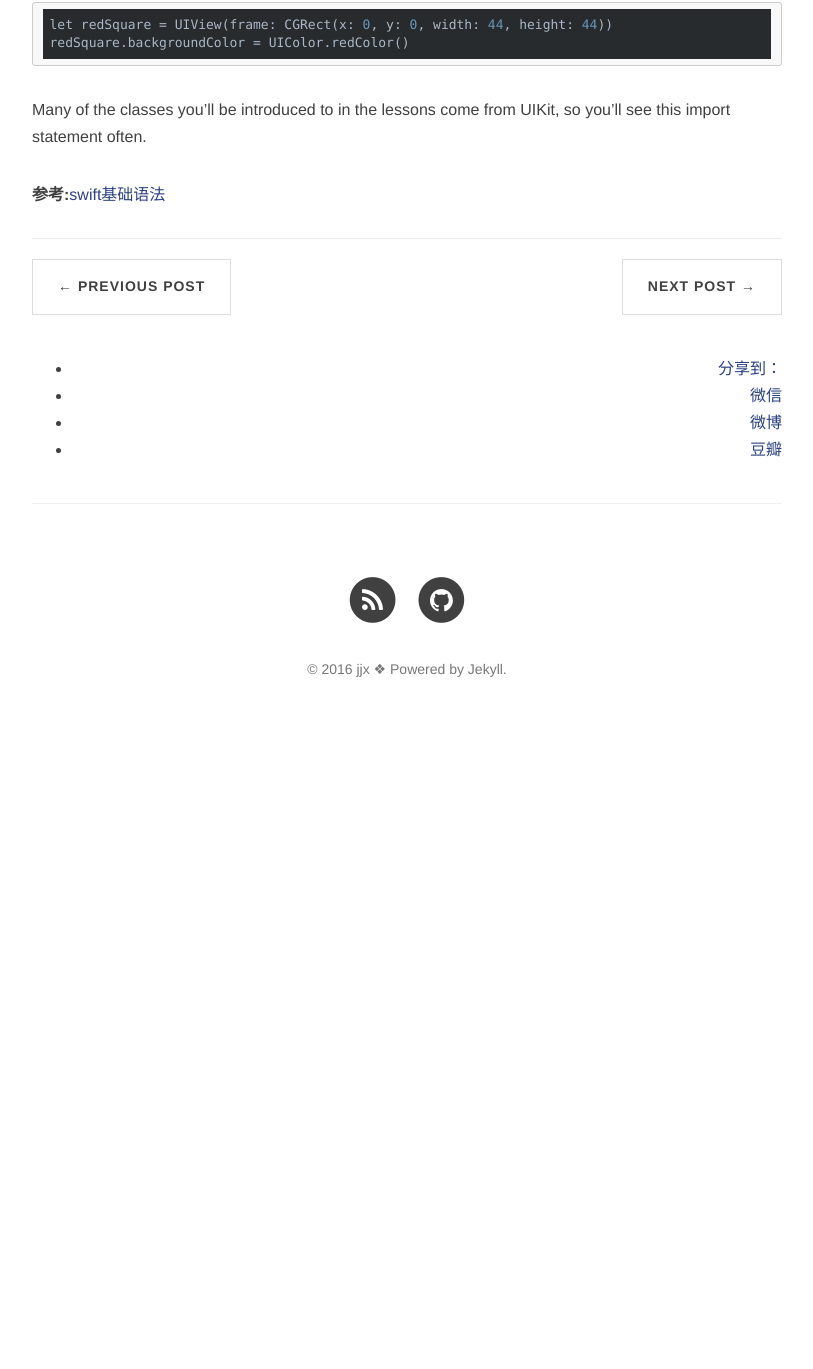
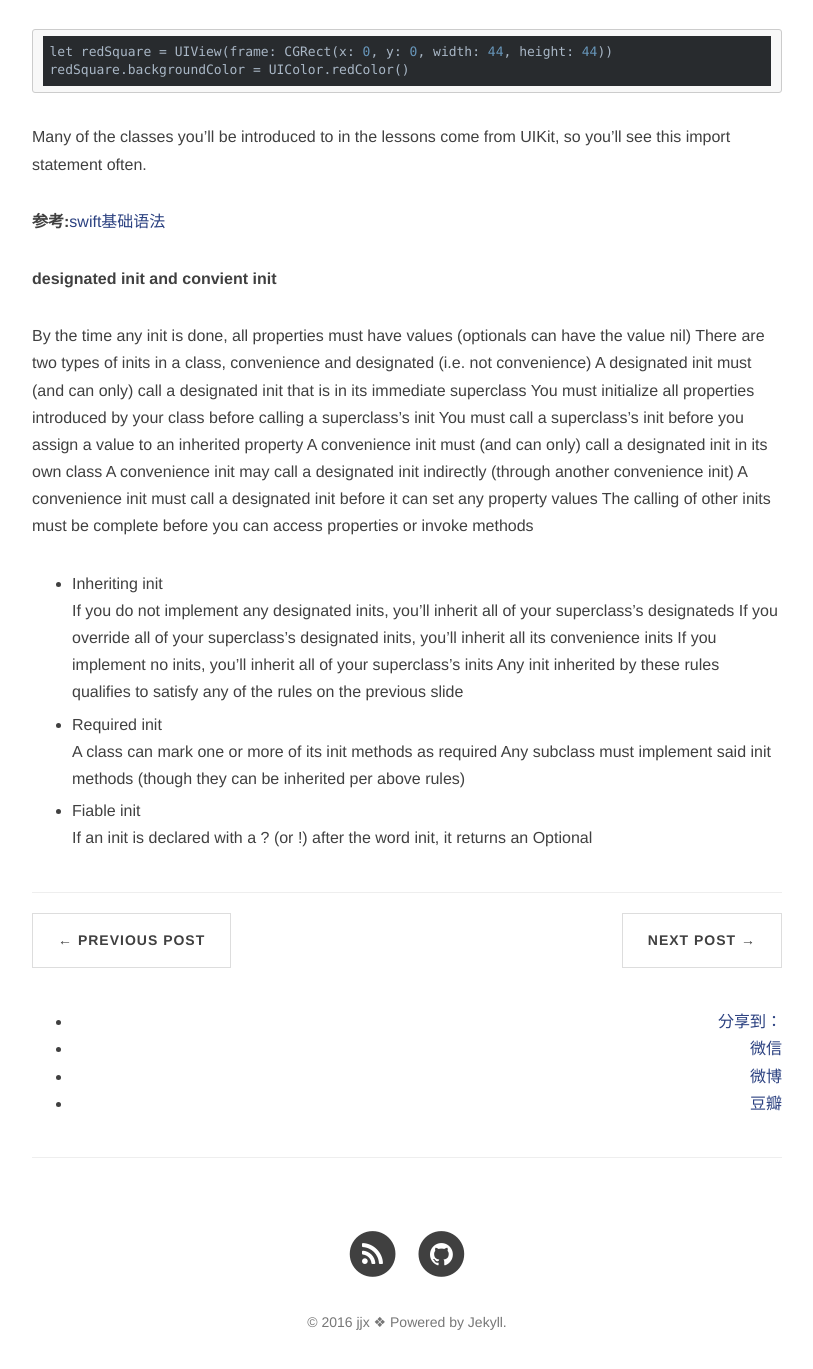
Before and after one commit to whuhan2013/whuhan2013.github.io, a Jekyll site: the page built from _posts/2016-09-28-swift-basic-grammer.md, in a window 1280 px wide and 1400 px high, scrolled down 10499 px. Shown: the top 1369 px of the window, without its empty margins (233-1046 px from the left). Built offline with Jekyll 4.4.1, drawn with Linux system fonts in a browser that asks for light colours; nearby versions of some CDN libraries; comment, search, counter and statistics services are not loaded; before the commit the page ends 11245 px from its top, so only the background shows below that; some of the changed text lies outside the part shown.

```diff
--- a/_posts/2016-09-28-swift-basic-grammer.md
+++ b/_posts/2016-09-28-swift-basic-grammer.md
@@ -22,6 +22,7 @@ description: IOS
 - Understand syntax for (and basic concepts behind) inheritance and protocol conformance
 - Determine implicit types and find additional information using Xcode’s quick help shortcut (Option-click)
 - Import and use UIKit
+- designated init and convient init
 
 
 **常量与变量**
@@ -418,3 +419,25 @@ Many of the classes you’ll be introduced to in the lessons come from UIKit, so
 
 
 **参考:**[swift基础语法](https://developer.apple.com/library/content/referencelibrary/GettingStarted/DevelopiOSAppsSwift/)
+
+
+
+**designated init and convient init**
+
+By the time any init is done, all properties must have values (optionals can have the value nil) There are two types of inits in a class, convenience and designated (i.e. not convenience)
+A designated init must (and can only) call a designated init that is in its immediate superclass You must initialize all properties introduced by your class before calling a superclass’s init
+You must call a superclass’s init before you assign a value to an inherited property
+A convenience init must (and can only) call a designated init in its own class
+A convenience init may call a designated init indirectly (through another convenience init) A convenience init must call a designated init before it can set any property values
+The calling of other inits must be complete before you can access properties or invoke methods
+
+- Inheriting init
+If you do not implement any designated inits, you’ll inherit all of your superclass’s designateds If you override all of your superclass’s designated inits, you’ll inherit all its convenience inits If you implement no inits, you’ll inherit all of your superclass’s inits
+Any init inherited by these rules qualifies to satisfy any of the rules on the previous slide
+
+- Required init
+A class can mark one or more of its init methods as required
+Any subclass must implement said init methods (though they can be inherited per above rules)
+
+- Fiable init
+ If an init is declared with a ? (or !) after the word init, it returns an Optional
```
Also changed, not shown: _posts/2016-10-04-ios-happiness-app.md (added, +119 -0 lines), 1 other file.
